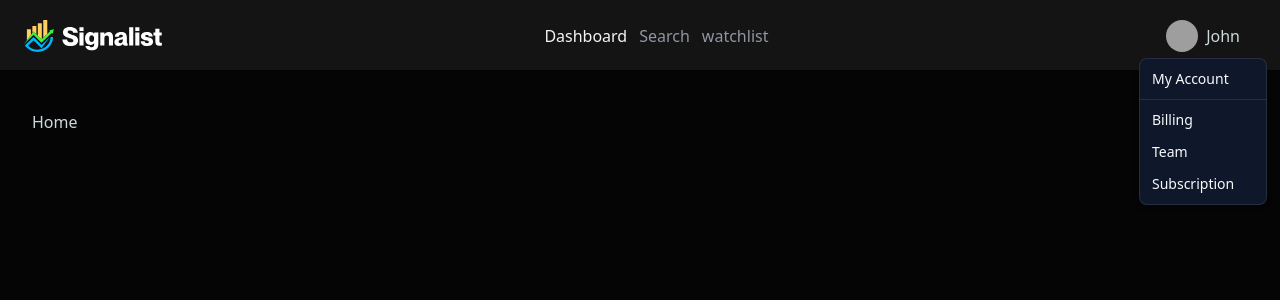
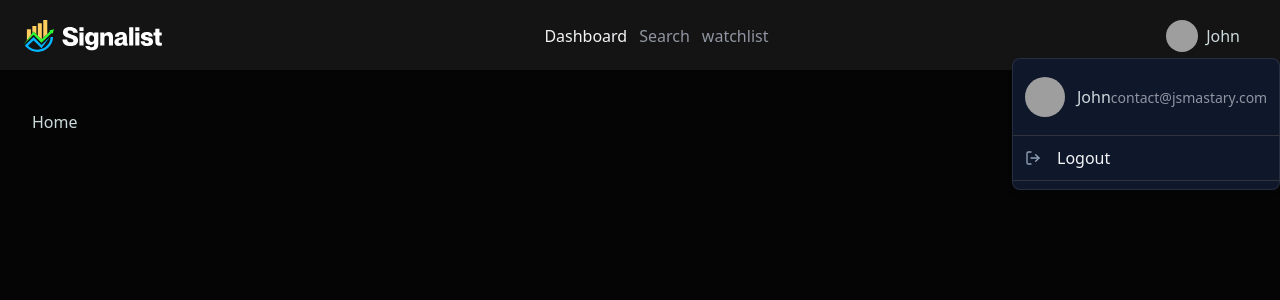
Before and after one commit to Kuldeep9711/stock-tracker-app, a Next.js app: page / in a window 1280 px wide. Both pictures are taken after a click on the button "John". Shown: the top 300 px of the page. Built offline with nearby package versions, Linux system fonts and the light colour scheme; grey boxes are pictures that could not be loaded.

Commit message:
add new updates

```diff
--- a/components/UserDropdown.tsx
+++ b/components/UserDropdown.tsx
@@ -1,4 +1,4 @@
-'use client'
+"use client";
 
 import {
   DropdownMenu,
@@ -11,22 +11,27 @@ import {
 import { useRouter } from "next/navigation";
 import { Button } from "./ui/button";
 import { Avatar, AvatarFallback, AvatarImage } from "./ui/Avatar";
+import { LogOut } from "lucide-react";
+import NavItems from "./NavItems";
 
 const UserDropdown = () => {
-    const rounter =  useRouter();
+  const rounter = useRouter();
 
   const handleSignOut = async () => {
     rounter.push("/sign-in");
-  }
+  };
 
-  const user = { name: 'John', email: 'contact@jsmastary.com' };
+  const user = { name: "John", email: "contact@jsmastary.com" };
 
   return (
     <DropdownMenu>
       <DropdownMenuTrigger asChild>
-        <Button variant="ghost" className="flex itemcentergap-3 text-gray-4 hover:bg-yellow-500">
+        <Button
+          variant="ghost"
+          className="flex itemcentergap-3 text-gray-4 hover:bg-yellow-500"
+        >
           <Avatar className="h-8 w-8">
-             < AvatarImage src="https://avatars.githubusercontent.com/u/153423955?s=280&v=4"/>
+            <AvatarImage src="https://avatars.githubusercontent.com/u/153423955?s=280&v=4" />
             <AvatarFallback className="bg-yellow-500 text-yellow-900 text-sm font-bold">
               {user.name[0]}
             </AvatarFallback>
@@ -38,12 +43,35 @@ const UserDropdown = () => {
           </div>
         </Button>
       </DropdownMenuTrigger>
-      <DropdownMenuContent>
-        <DropdownMenuLabel>My Account</DropdownMenuLabel>
-        <DropdownMenuSeparator />
-        <DropdownMenuItem>Billing</DropdownMenuItem>
-        <DropdownMenuItem>Team</DropdownMenuItem>
-        <DropdownMenuItem>Subscription</DropdownMenuItem>
+      <DropdownMenuContent className="text-gray-400">
+        <DropdownMenuLabel>
+          <div className="flex relative items-center gap-3 py-2">
+            <Avatar className="h-10 w-10">
+              <AvatarImage src="https://avatars.githubusercontent.com/u/153423955?s=280&v=4" />
+              <AvatarFallback className="bg-yellow-500 text-yellow-900 text-sm font-bold">
+                {user.name[0]}
+              </AvatarFallback>
+            </Avatar>
+            <div className="flex flex-col">
+              <span className="text-base font-medium text-gray-400">
+                {user.name}
+                <span className="text-sm text-gray-500">{user.email}</span>
+              </span>
+            </div>
+          </div>
+        </DropdownMenuLabel>
+        <DropdownMenuSeparator className="bg-gray-600" />
+        <DropdownMenuItem
+          onClick={handleSignOut}
+          className="text-gray-100 text-md font-medium focus:bg-transparent focus:text-yellow-500 transition-colors cursor-pointer"
+        >
+          <LogOut className="h-4 w-4 mr-2 hidden sm:block" />
+          Logout
+        </DropdownMenuItem>
+        <DropdownMenuSeparator className="hidden sm:block bg-gray-600" />
+        <nav className="sm:hidden">
+          <NavItems />
+        </nav>
       </DropdownMenuContent>
     </DropdownMenu>
   );
```
Lines whose indentation alone changed are shown as unchanged.
